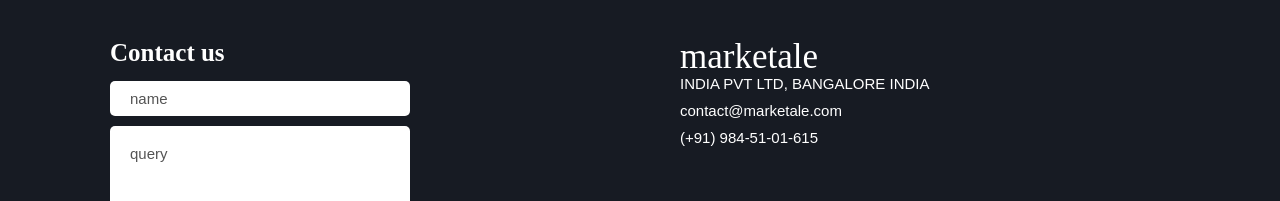
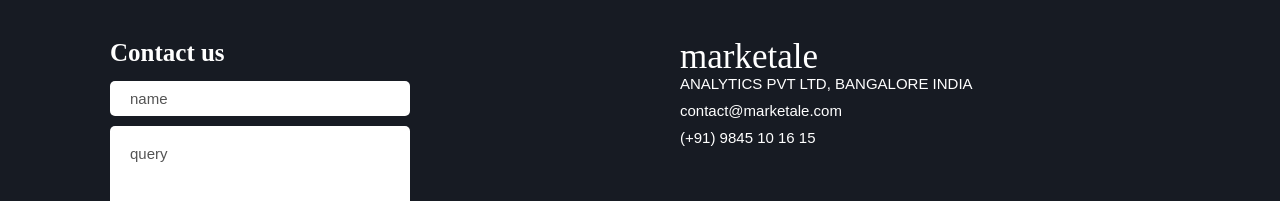
Before and after one commit to marketale/marketale.github.io, a plain HTML site: page index.html in a window 1280 px wide. Shown: the part 4392-4593 px from the top of the page. Drawn offline with Linux system fonts and the light colour scheme; files whose address does not match are found by name; a web font is replaced by a local one.

Commit message:
Changed company name

```diff
--- a/index.html
+++ b/index.html
@@ -476,11 +476,11 @@
 				<div class="footer-logo">
 
 					<p>marketale</p>
-					<p class="footer-sub">INDIA PVT LTD, BANGALORE INDIA</p>
+					<p class="footer-sub">ANALYTICS PVT LTD, BANGALORE INDIA</p>
 					<p class="footer-sub">
 						<a href="mailto:contact@marketale.com" style="color:#ffffff">contact@marketale.com</a>
 					</p>
-					<p class="footer-sub">(+91) 984-51-01-615</p>
+					<p class="footer-sub">(+91) 9845 10 16 15</p>
 
 				</div>
 
```
